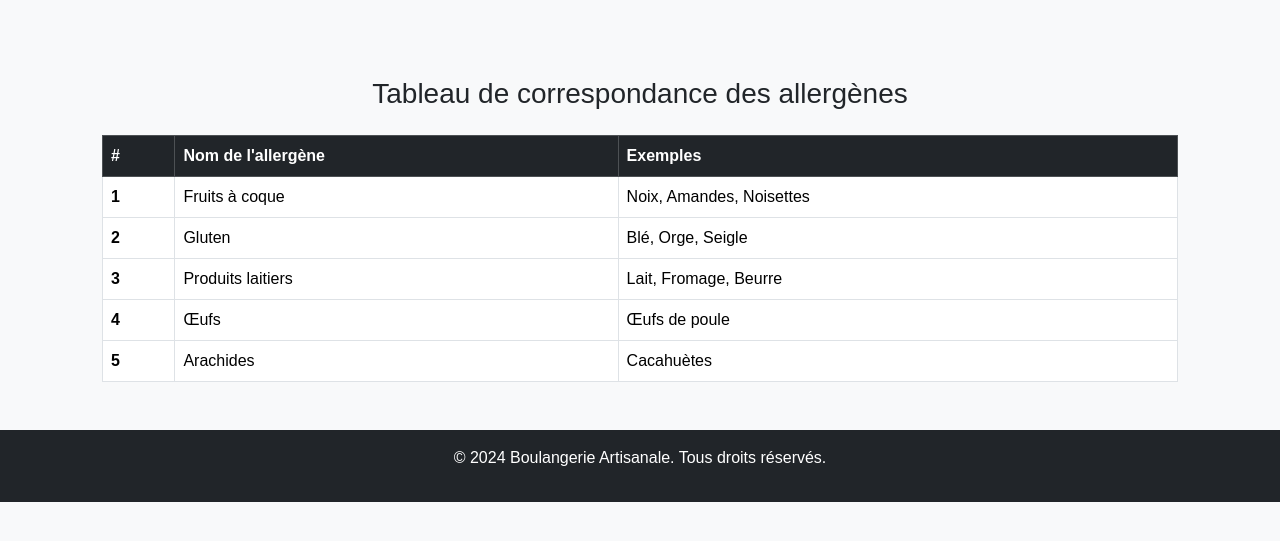
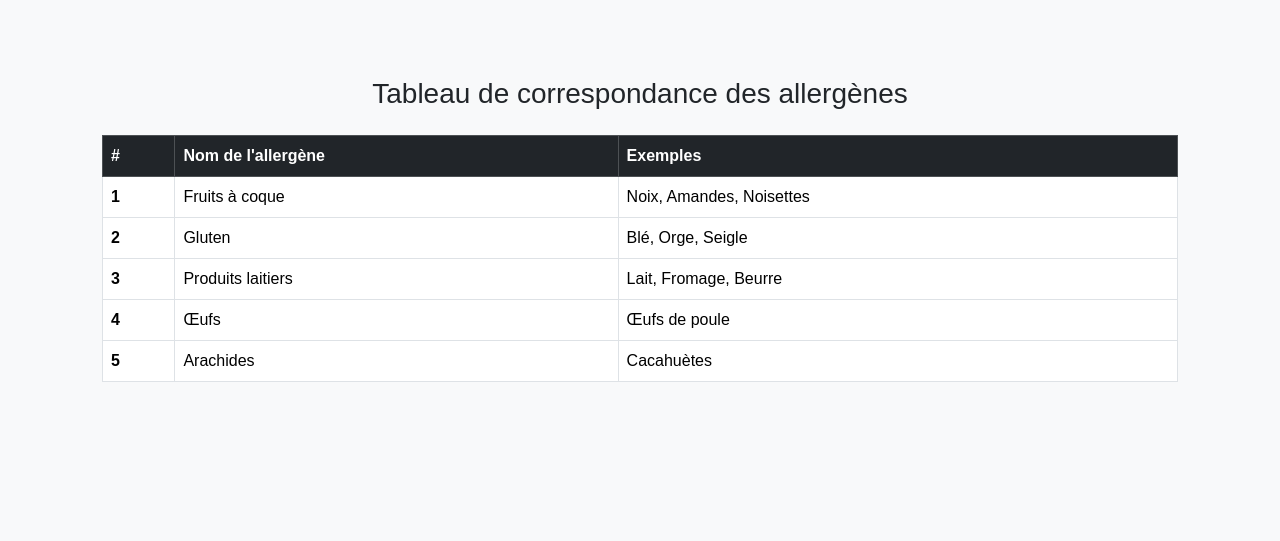
Before and after one commit to arnaudn57/arnaudn57.github.io, a plain HTML site: page index.html in a window 1280 px wide. Shown: the part 187-728 px from the top of the page. Drawn offline with nearby package versions, Linux system fonts and the light colour scheme.

Commit message:
Update index.html

```diff
--- a/index.html
+++ b/index.html
@@ -93,10 +93,6 @@
         </div>
     </div>
 
-    <footer class="bg-dark text-white text-center py-3">
-        <p>&copy; 2024 Boulangerie Artisanale. Tous droits réservés.</p>
-    </footer>
-
     <script src="https://cdn.jsdelivr.net/npm/bootstrap@5.3.0-alpha3/dist/js/bootstrap.bundle.min.js"></script>
 </body>
 </html>
```
